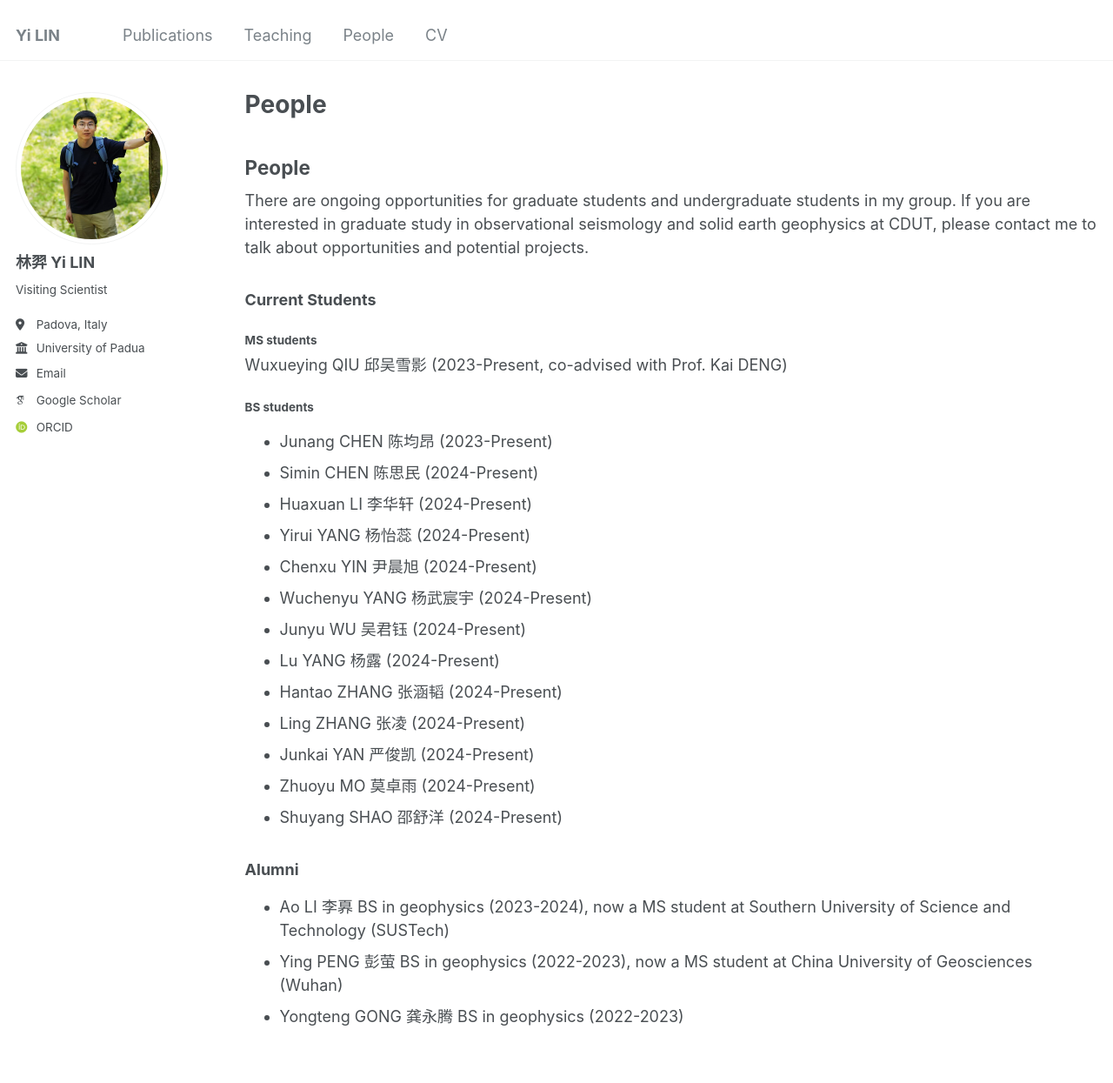
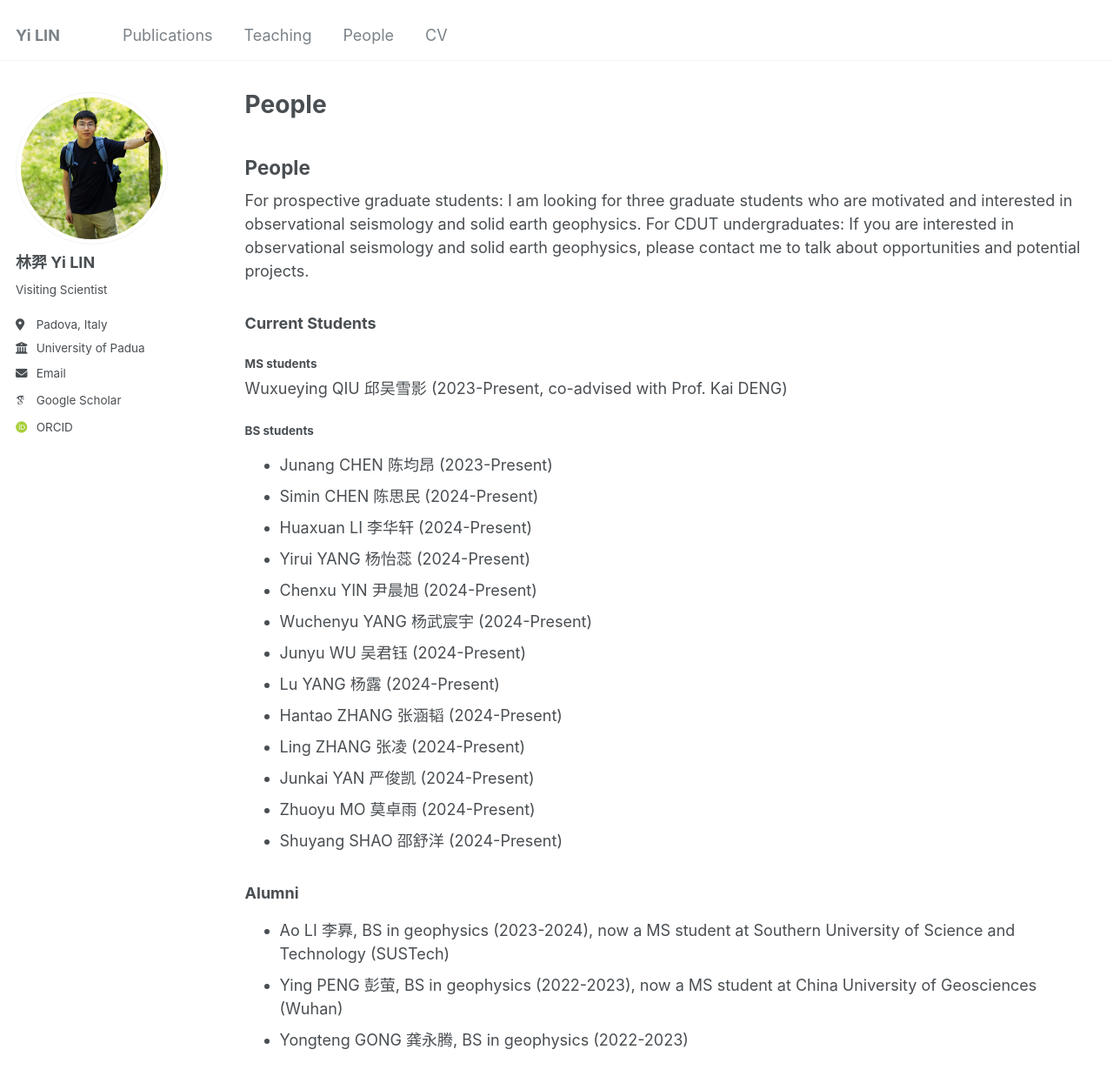
Before and after one commit to nicklinyi/nicklinyi.github.io, a Jekyll site: the page built from _pages/people.html, in a window 1280 px wide and 1400 px high. Shown: the top 1245 px of the window at 87% size. Built offline with Jekyll 4.4.1, drawn with Linux system fonts in a browser that asks for light colours; some web fonts are replaced.

Commit message:
add people

```diff
--- a/_pages/people.html
+++ b/_pages/people.html
@@ -10,7 +10,9 @@ author_profile: true
 
 <h2>People</h2>
 
-There are ongoing opportunities for graduate students and undergraduate students in my group. If you are interested in graduate study in observational seismology and solid earth geophysics at CDUT, please contact me to talk about opportunities and potential projects.
+For prospective graduate students: I am looking for three graduate students who are motivated and interested in observational seismology and solid earth geophysics.
+
+For CDUT undergraduates: If you are interested in observational seismology and solid earth geophysics, please contact me to talk about opportunities and potential projects.
 
 
 <h3>Current Students</h3>
@@ -37,7 +39,7 @@ Wuxueying QIU 邱吴雪影 (2023-Present, co-advised with Prof. Kai DENG)
 
 <h3>Alumni</h3>
 <ul>
-<li>Ao LI 李奡 BS in geophysics (2023-2024), now a MS student at Southern University of Science and Technology (SUSTech)</li>
-<li>Ying PENG 彭萤 BS in geophysics (2022-2023), now a MS student at China University of Geosciences (Wuhan)</li>
-<li>Yongteng GONG 龚永腾 BS in geophysics (2022-2023)</li>
+<li>Ao LI 李奡, BS in geophysics (2023-2024), now a MS student at Southern University of Science and Technology (SUSTech)</li>
+<li>Ying PENG 彭萤, BS in geophysics (2022-2023), now a MS student at China University of Geosciences (Wuhan)</li>
+<li>Yongteng GONG 龚永腾, BS in geophysics (2022-2023)</li>
 </ul>
```
